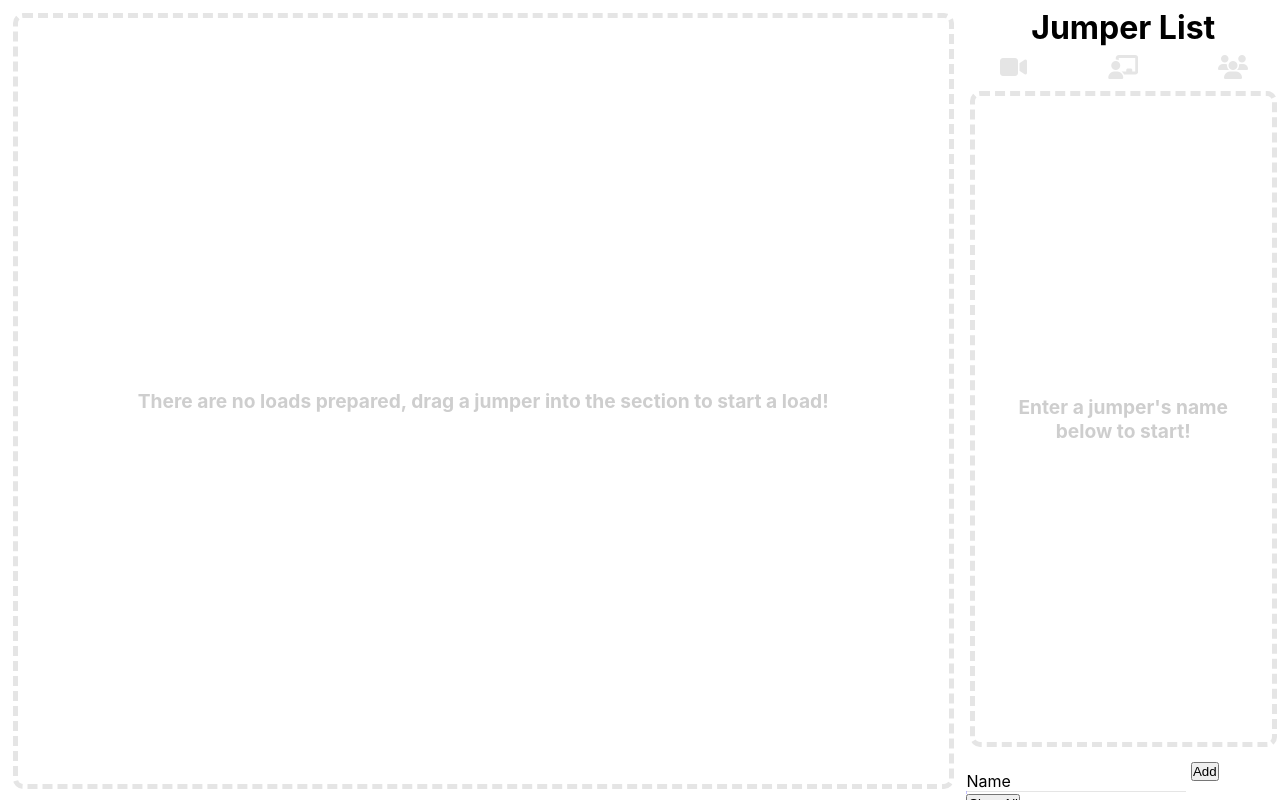
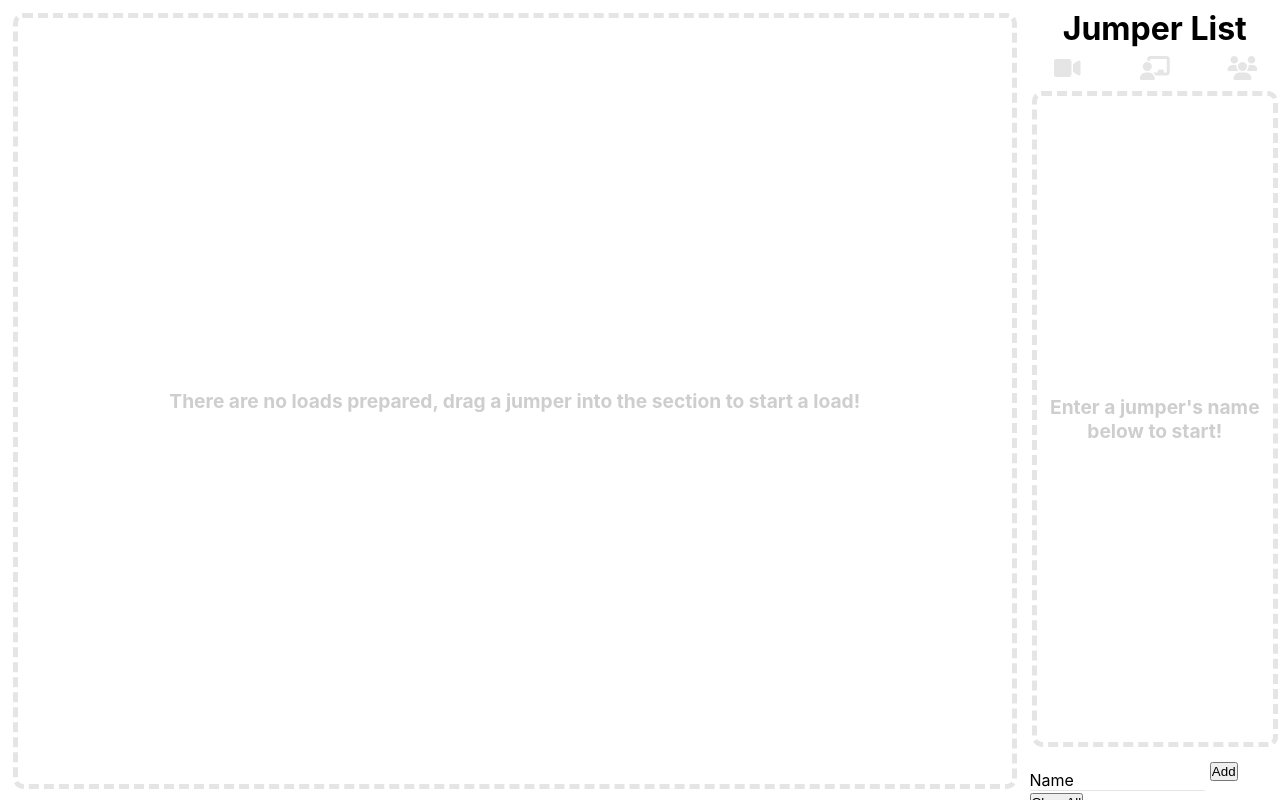
Before and after one commit to griffindavis/load-manager, a React (Create React App) app: page / in a window 1280 px wide. Built offline with nearby package versions, Linux system fonts and the light colour scheme.

Commit message:
Small recizing updates

```diff
--- a/src/styles.css
+++ b/src/styles.css
@@ -28,145 +28,11 @@ body {
 }
 
 .jumperListSection {
-  height: 100vh;
-  width: 25vw;
-  display: -webkit-box;
-  display: -ms-flexbox;
-  display: flex;
-  -webkit-box-pack: center;
-      -ms-flex-pack: center;
-          justify-content: center;
-  -webkit-box-orient: vertical;
-  -webkit-box-direction: normal;
-      -ms-flex-direction: column;
-          flex-direction: column;
-}
-
-.jumperListSection h1,
-.jumperListSection p {
-  text-align: center;
-}
-
-.jumperListSection .jumperListInputContainer {
-  position: relative;
-  overflow: visible;
-}
-
-.jumperListSection .jumperListInputContainer .margin {
-  margin-right: 5px;
-}
-
-.jumperListSection .jumperListInputContainer input {
-  width: 70%;
-  height: 100%;
-  border: none;
-  outline: none;
-  position: relative;
-  font-size: 1.1rem;
-}
-
-.jumperListSection .jumperListInputContainer input:focus + .label-name .label-content,
-.jumperListSection .jumperListInputContainer input:valid + .label-name .label-content {
-  -webkit-transform: translateY(-150%);
-          transform: translateY(-150%);
-  -webkit-transition: -webkit-transform 0.3s ease;
-  transition: -webkit-transform 0.3s ease;
-  transition: transform 0.3s ease;
-  transition: transform 0.3s ease, -webkit-transform 0.3s ease;
-}
-
-.jumperListSection .jumperListInputContainer input:focus + .label-name::after,
-.jumperListSection .jumperListInputContainer input:valid + .label-name::after {
-  -webkit-transform: translateX(0%);
-          transform: translateX(0%);
-  -webkit-transition: -webkit-transform 0.3s ease;
-  transition: -webkit-transform 0.3s ease;
-  transition: transform 0.3s ease;
-  transition: transform 0.3s ease, -webkit-transform 0.3s ease;
-}
-
-.jumperListSection .jumperListInputContainer label {
-  width: 70%;
-  height: 100%;
-  position: absolute;
-  bottom: 0px;
-  left: 0px;
-  pointer-events: none;
-  border-bottom: 1px solid var(--card-border);
-  overflow: visible;
-  -webkit-transition: -webkit-transform 0.3s ease;
-  transition: -webkit-transform 0.3s ease;
-  transition: transform 0.3s ease;
-  transition: transform 0.3s ease, -webkit-transform 0.3s ease;
-}
-
-.jumperListSection .jumperListInputContainer label::after {
-  width: 100%;
-  height: 100%;
-  position: absolute;
-  border-bottom: 3px solid var(--color-selected);
-  z-index: 99;
-  -webkit-transform: translateX(-100%);
-          transform: translateX(-100%);
-  content: '';
-}
-
-.jumperListSection .jumperListInputContainer .label-content {
-  position: absolute;
-  bottom: 0px;
-  -webkit-transition: -webkit-transform 0.3s ease;
-  transition: -webkit-transform 0.3s ease;
-  transition: transform 0.3s ease;
-  transition: transform 0.3s ease, -webkit-transform 0.3s ease;
-}
-
-.jumperListSection .listOfJumpers {
-  height: 82%;
-  padding: 10px;
-  display: -webkit-box;
-  display: -ms-flexbox;
-  display: flex;
-  -webkit-box-orient: vertical;
-  -webkit-box-direction: normal;
-      -ms-flex-direction: column;
-          flex-direction: column;
-  overflow-y: scroll;
-  -webkit-box-align: center;
-      -ms-flex-align: center;
-          align-items: center;
-}
-
-.jumperListSection .jumper {
-  width: 20vw;
-  min-height: 5vh;
-  max-height: 200px;
-  margin-bottom: 8px;
-  padding: 5px;
-  display: -webkit-box;
-  display: -ms-flexbox;
-  display: flex;
-  -webkit-box-orient: vertical;
-  -webkit-box-direction: normal;
-      -ms-flex-direction: column;
-          flex-direction: column;
-  -webkit-box-pack: center;
-      -ms-flex-pack: center;
-          justify-content: center;
-  -webkit-box-align: center;
-      -ms-flex-align: center;
-          align-items: center;
-}
-
-.jumper.hide {
-  display: none;
-}
-
-.hide {
   display: none;
 }
 
 .loadContainer {
-  width: 75vw;
+  width: 100vw;
   height: 100vh;
   display: -ms-grid;
   display: grid;
@@ -177,9 +43,9 @@ body {
   overflow-y: scroll;
 }
 
-.loadContainer .load {
-  height: calc(95vh / 2);
-  width: calc((75vw / 4.5));
+.load {
+  height: 90%;
+  width: 90%;
   -ms-flex-item-align: center;
       -ms-grid-row-align: center;
       align-self: center;
@@ -187,14 +53,14 @@ body {
       justify-self: center;
 }
 
-.loadContainer .load .loadId {
-  height: 55px;
-  width: 55px;
+.load .loadId {
+  height: 4rem;
+  width: 4rem;
   display: -webkit-box;
   display: -ms-flexbox;
   display: flex;
-  margin-top: 8px;
-  margin-left: 8px;
+  margin-top: 0.5rem;
+  margin-left: 0.5rem;
   border-radius: 50%;
   -webkit-box-align: center;
       -ms-flex-align: center;
@@ -213,35 +79,33 @@ body {
           filter: drop-shadow(0px 4px 4px rgba(0, 0, 0, 0.25));
 }
 
-.loadContainer .load .jumperList {
+.load .jumperList {
   margin: 5%;
 }
 
-.loadContainer .load .loadHeader {
+.load .loadHeader {
   display: -webkit-box;
   display: -ms-flexbox;
   display: flex;
   padding-bottom: 5%;
-  -webkit-box-align: center;
-      -ms-flex-align: center;
-          align-items: center;
   -webkit-box-pack: justify;
       -ms-flex-pack: justify;
           justify-content: space-between;
 }
 
-.loadContainer .load .deleteLoad {
+.load .deleteLoad {
+  margin-top: 0.5rem;
   padding-right: 5%;
   font-weight: bold;
   font-size: 1.5rem;
   color: var(--card-border);
 }
 
-.loadContainer .load .deleteLoad:hover {
+.load .deleteLoad:hover {
   cursor: pointer;
 }
 
-.loadContainer .load ul {
+.load ul {
   height: 75%;
   width: 100%;
   display: -webkit-box;
@@ -251,19 +115,19 @@ body {
   -webkit-box-direction: normal;
       -ms-flex-direction: column;
           flex-direction: column;
-  margin-top: 10px;
+  margin-top: 0.5rem;
   -webkit-box-align: center;
       -ms-flex-align: center;
           align-items: center;
 }
 
-.loadContainer .load .jumper {
+.load .jumper {
   width: 95%;
-  height: 30px;
+  min-height: 2.5rem;
   display: -webkit-box;
   display: -ms-flexbox;
   display: flex;
-  margin-bottom: 8px;
+  margin-bottom: 0.5rem;
   -webkit-box-pack: center;
       -ms-flex-pack: center;
           justify-content: center;
@@ -521,4 +385,142 @@ body {
   width: 20vw;
   text-align: center;
 }
+
+@media screen and (min-width: 800px) {
+  .jumperListSection {
+    height: 100vh;
+    width: 25vw;
+    display: -webkit-box;
+    display: -ms-flexbox;
+    display: flex;
+    -webkit-box-pack: center;
+        -ms-flex-pack: center;
+            justify-content: center;
+    -webkit-box-orient: vertical;
+    -webkit-box-direction: normal;
+        -ms-flex-direction: column;
+            flex-direction: column;
+  }
+  .jumperListSection h1,
+  .jumperListSection p {
+    text-align: center;
+  }
+  .jumperListSection .jumperListInputContainer {
+    position: relative;
+    overflow: visible;
+  }
+  .jumperListSection .jumperListInputContainer .margin {
+    margin-right: 5px;
+  }
+  .jumperListSection .jumperListInputContainer input {
+    width: 70%;
+    height: 100%;
+    border: none;
+    outline: none;
+    position: relative;
+    font-size: 1.1rem;
+  }
+  .jumperListSection .jumperListInputContainer input:focus + .label-name .label-content,
+  .jumperListSection .jumperListInputContainer input:valid + .label-name .label-content {
+    -webkit-transform: translateY(-150%);
+            transform: translateY(-150%);
+    -webkit-transition: -webkit-transform 0.3s ease;
+    transition: -webkit-transform 0.3s ease;
+    transition: transform 0.3s ease;
+    transition: transform 0.3s ease, -webkit-transform 0.3s ease;
+  }
+  .jumperListSection .jumperListInputContainer input:focus + .label-name::after,
+  .jumperListSection .jumperListInputContainer input:valid + .label-name::after {
+    -webkit-transform: translateX(0%);
+            transform: translateX(0%);
+    -webkit-transition: -webkit-transform 0.3s ease;
+    transition: -webkit-transform 0.3s ease;
+    transition: transform 0.3s ease;
+    transition: transform 0.3s ease, -webkit-transform 0.3s ease;
+  }
+  .jumperListSection .jumperListInputContainer label {
+    width: 70%;
+    height: 100%;
+    position: absolute;
+    bottom: 0px;
+    left: 0px;
+    pointer-events: none;
+    border-bottom: 1px solid var(--card-border);
+    overflow: visible;
+    -webkit-transition: -webkit-transform 0.3s ease;
+    transition: -webkit-transform 0.3s ease;
+    transition: transform 0.3s ease;
+    transition: transform 0.3s ease, -webkit-transform 0.3s ease;
+  }
+  .jumperListSection .jumperListInputContainer label::after {
+    width: 100%;
+    height: 100%;
+    position: absolute;
+    border-bottom: 3px solid var(--color-selected);
+    z-index: 99;
+    -webkit-transform: translateX(-100%);
+            transform: translateX(-100%);
+    content: '';
+  }
+  .jumperListSection .jumperListInputContainer .label-content {
+    position: absolute;
+    bottom: 0px;
+    -webkit-transition: -webkit-transform 0.3s ease;
+    transition: -webkit-transform 0.3s ease;
+    transition: transform 0.3s ease;
+    transition: transform 0.3s ease, -webkit-transform 0.3s ease;
+  }
+  .jumperListSection .listOfJumpers {
+    height: 82%;
+    padding: 0.8rem;
+    display: -webkit-box;
+    display: -ms-flexbox;
+    display: flex;
+    -webkit-box-orient: vertical;
+    -webkit-box-direction: normal;
+        -ms-flex-direction: column;
+            flex-direction: column;
+    overflow-y: scroll;
+    -webkit-box-align: center;
+        -ms-flex-align: center;
+            align-items: center;
+  }
+  .jumperListSection .jumper {
+    width: 90%;
+    min-height: 5vh;
+    max-height: 5rem;
+    margin-bottom: 1rem;
+    padding: 0.5rem;
+    display: -webkit-box;
+    display: -ms-flexbox;
+    display: flex;
+    -webkit-box-orient: vertical;
+    -webkit-box-direction: normal;
+        -ms-flex-direction: column;
+            flex-direction: column;
+    -webkit-box-pack: center;
+        -ms-flex-pack: center;
+            justify-content: center;
+    -webkit-box-align: center;
+        -ms-flex-align: center;
+            align-items: center;
+  }
+  .jumperListSection .hide {
+    display: none;
+  }
+  .loadContainer {
+    width: 100vw;
+  }
+}
+
+@media screen and (max-width: 650px) {
+  .loadContainer {
+    -ms-grid-columns: (1fr)[3];
+        grid-template-columns: repeat(3, 1fr);
+  }
+}
+
+.hide {
+  display: none;
+}
 /*# sourceMappingURL=styles.css.map */
--- a/src/styles.scss
+++ b/src/styles.scss
@@ -28,134 +28,11 @@ body {
 	background-color: var(--card-background);
 	filter: drop-shadow(0px 4px 4px rgba(0, 0, 0, 0.25));
 }
-
 .jumperListSection {
-	height: 100vh;
-	//TODO: media query for this
-	width: 25vw; // jumper list takes up a quarter of the space
-
-	display: flex;
-
-	justify-content: center;
-	flex-direction: column;
-
-	h1,
-	p {
-		// jumper list header
-		text-align: center;
-	}
-
-	.jumperListInputContainer {
-		position: relative;
-
-		overflow: visible;
-
-		.margin {
-			margin-right: 5px; // input form spacing
-		}
-
-		input {
-			//TODO: media query
-			width: 70%;
-			//padding-top: 8%; // push this down enough so that when the label pops up it is still visable
-
-			height: 100%;
-			border: none;
-			outline: none;
-
-			position: relative;
-			font-size: 1.1rem;
-		}
-
-		input:focus + .label-name .label-content,
-		input:valid + .label-name .label-content {
-			// moving the label up on focus
-			transform: translateY(-150%);
-			transition: transform 0.3s ease;
-		}
-
-		input:focus + .label-name::after,
-		input:valid + .label-name::after {
-			// moving the label back down
-			transform: translateX(0%);
-			transition: transform 0.3s ease;
-		}
-
-		label {
-			width: 70%; // TODO: this is the same as the input
-			height: 100%;
-
-			position: absolute; //TODO: is it possible to do this without positioning absolutely? That or a way to make this responsive?
-
-			bottom: 0px;
-			left: 0px;
-			pointer-events: none; // don't absorb the click since this is over the input
-
-			border-bottom: 1px solid var(--card-border);
-			overflow: visible;
-			transition: transform 0.3s ease;
-		}
-
-		label::after {
-			// underline for the input
-			width: 100%;
-			height: 100%;
-
-			position: absolute;
-
-			border-bottom: 3px solid var(--color-selected);
-			z-index: 99;
-			transform: translateX(-100%);
-
-			content: ''; // needed for ::after
-		}
-
-		.label-content {
-			position: absolute;
-			bottom: 0px;
-			transition: transform 0.3s ease;
-		}
-	}
-
-	.listOfJumpers {
-		height: 82%; // TODO: this is horrible
-		padding: 10px;
-
-		display: flex;
-		flex-direction: column;
-		overflow-y: scroll;
-		align-items: center;
-	}
-
-	.jumper {
-		// each jumper item
-		width: 20vw;
-		min-height: 5vh;
-		max-height: 200px;
-
-		//TODO: these should be better
-		margin-bottom: 8px;
-		padding: 5px;
-
-		display: flex;
-		flex-direction: column;
-		justify-content: center;
-
-		align-items: center;
-	}
-}
-
-.jumper.hide {
-	// TODO: can this be put elsewhere given this is SASS
 	display: none;
 }
-
-.hide {
-	display: none; // TODO: fix this dumb thing
-}
-
 .loadContainer {
-	width: 75vw; //TODO: better sectioning
+	width: 100vw;
 	height: 100vh;
 
 	display: grid;
@@ -164,21 +41,20 @@ body {
 	grid-auto-rows: 50%;
 
 	overflow-y: scroll;
-
+}
 .load {
-		// TODO: should this be in loadContainer or on it's own?
-		height: calc(95vh / 2);
-		width: calc((75vw / 4.5)); //TODO: some sort of media query for this
+	height: 90%;
+	width: 90%;
 	align-self: center;
 	justify-self: center;
 
 	.loadId {
-			height: 55px; // TODO: make this dynamic
-			width: 55px; // TODO: make this dynamic
+		height: 4rem;
+		width: 4rem;
 
 		display: flex;
-			margin-top: 8px;
-			margin-left: 8px;
+		margin-top: 0.5rem;
+		margin-left: 0.5rem;
 		border-radius: 50%;
 
 		align-items: center;
@@ -202,11 +78,11 @@ body {
 		display: flex;
 		padding-bottom: 5%;
 
-			align-items: center;
 		justify-content: space-between;
 	}
 
 	.deleteLoad {
+		margin-top: 0.5rem;
 		padding-right: 5%;
 
 		font-weight: bold;
@@ -219,26 +95,26 @@ body {
 	}
 
 	ul {
+		// list of jumpers
 		height: 75%;
 		width: 100%;
 
 		display: flex;
 		flex-direction: column;
 
-			margin-top: 10px;
+		margin-top: 0.5rem;
 		align-items: center;
 	}
 
 	.jumper {
 		width: 95%;
-			height: 30px;
+		min-height: 2.5rem;
 
 		display: flex;
-			margin-bottom: 8px;
+		margin-bottom: 0.5rem;
 
 		justify-content: center;
 		align-items: center;
-		}
 	}
 }
 
@@ -404,3 +280,137 @@ body {
 	width: 20vw; // TODO: this likely should be done better
 	text-align: center;
 }
+@media screen {
+	@media (min-width: 800px) {
+		// less than 800px
+		.jumperListSection {
+			height: 100vh;
+			width: 25vw; // jumper list takes up a quarter of the space
+
+			display: flex;
+
+			justify-content: center;
+			flex-direction: column;
+
+			h1,
+			p {
+				// jumper list header
+				text-align: center;
+			}
+
+			.jumperListInputContainer {
+				position: relative;
+
+				overflow: visible;
+
+				.margin {
+					margin-right: 5px; // input form spacing
+				}
+
+				input {
+					//TODO: media query
+					width: 70%;
+					//padding-top: 8%; // push this down enough so that when the label pops up it is still visable
+
+					height: 100%;
+					border: none;
+					outline: none;
+
+					position: relative;
+					font-size: 1.1rem;
+				}
+
+				input:focus + .label-name .label-content,
+				input:valid + .label-name .label-content {
+					// moving the label up on focus
+					transform: translateY(-150%);
+					transition: transform 0.3s ease;
+				}
+
+				input:focus + .label-name::after,
+				input:valid + .label-name::after {
+					// moving the label back down
+					transform: translateX(0%);
+					transition: transform 0.3s ease;
+				}
+
+				label {
+					width: 70%; // TODO: this is the same as the input
+					height: 100%;
+
+					position: absolute; //TODO: is it possible to do this without positioning absolutely? That or a way to make this responsive?
+
+					bottom: 0px;
+					left: 0px;
+					pointer-events: none; // don't absorb the click since this is over the input
+
+					border-bottom: 1px solid var(--card-border);
+					overflow: visible;
+					transition: transform 0.3s ease;
+				}
+
+				label::after {
+					// underline for the input
+					width: 100%;
+					height: 100%;
+
+					position: absolute;
+
+					border-bottom: 3px solid var(--color-selected);
+					z-index: 99;
+					transform: translateX(-100%);
+
+					content: ''; // needed for ::after
+				}
+
+				.label-content {
+					position: absolute;
+					bottom: 0px;
+					transition: transform 0.3s ease;
+				}
+			}
+
+			.listOfJumpers {
+				height: 82%; // TODO: this is horrible
+				padding: 0.8rem;
+
+				display: flex;
+				flex-direction: column;
+				overflow-y: scroll;
+				align-items: center;
+			}
+
+			.jumper {
+				// each jumper item
+				width: 90%;
+				min-height: 5vh;
+				max-height: 5rem;
+
+				margin-bottom: 1rem;
+				padding: 0.5rem;
+
+				display: flex;
+				flex-direction: column;
+				justify-content: center;
+
+				align-items: center;
+			}
+
+			.hide {
+				display: none;
+			}
+		}
+		.loadContainer {
+			width: 100vw;
+		}
+	}
+	@media (max-width: 650px) {
+		// less than 650px
+		.loadContainer {
+			grid-template-columns: repeat(3, 1fr);
+		}
+	}
+}
+.hide {
+	display: none; // TODO: fix this dumb thing - currently it's hiding IDs
+}
```
Also changed, not shown: 1 other file (tests, documents, lock files or other folders). Lines whose indentation alone changed are shown as unchanged.
